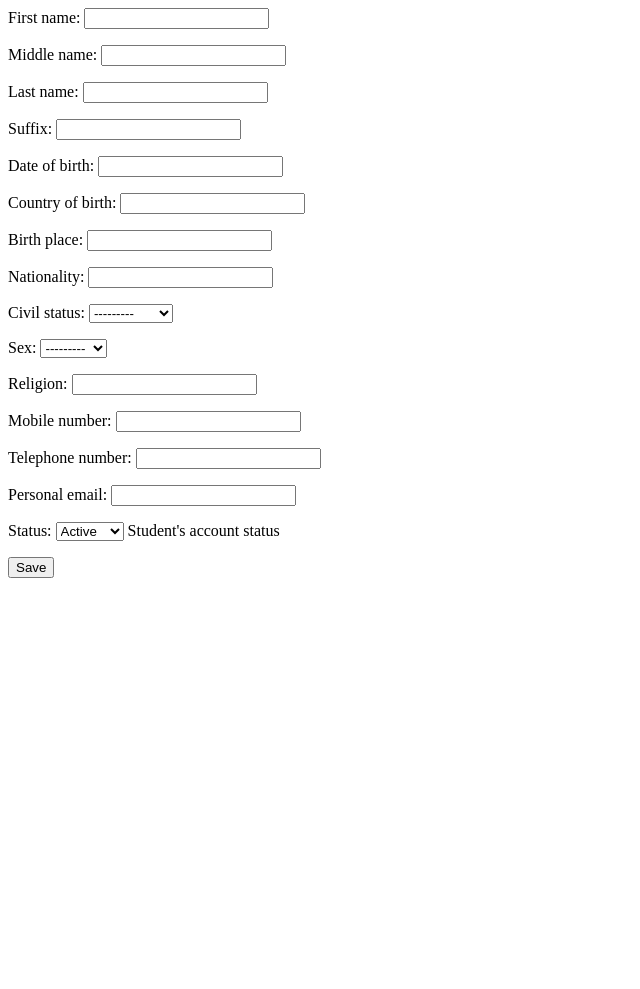
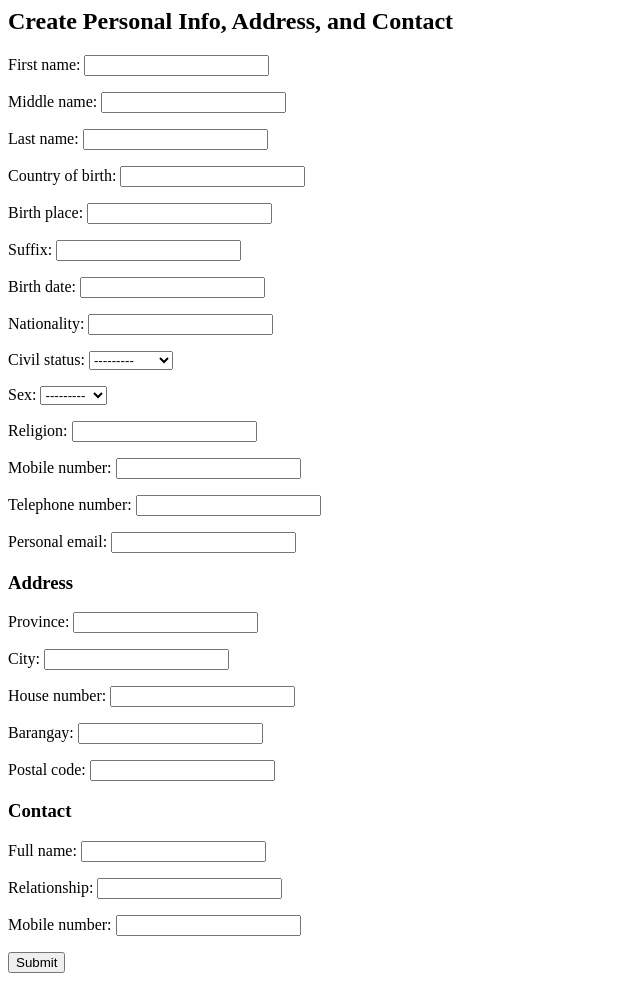
Before and after one commit to remotelyprogrammer/schoolmanagement-sys, a Django app: page /student/create/ in a window 1280 px wide. Shown: the whole page, without its empty margins (0-640 px from the left). Before the commit the page ends 578 px from the top, so only its background shows below. Run offline with Django 4.2, Linux system fonts and the light colour scheme.

Commit message:
second commit

```diff
--- a/student/admin.py
+++ b/student/admin.py
@@ -1,6 +1,6 @@
 from django.contrib import admin
-from .models import PersonalInfo, Address, Contact
+from .models import Student, Address, Contact
 
-admin.site.register(PersonalInfo)
+admin.site.register(Student)
 admin.site.register(Address)
 admin.site.register(Contact)
--- /dev/null
+++ b/student/forms.py
@@ -0,0 +1,30 @@
+from django import forms
+from django.forms import inlineformset_factory
+from .models import Student, Contact, Address
+
+class StudentForm(forms.ModelForm):
+    class Meta:
+        model = Student
+        fields = ['first_name','middle_name', 'last_name', 'country_of_birth', 'birth_place','suffix', 'birth_date', 'nationality', 'civil_status', 'sex', 'religion', 'mobile_number', 'telephone_number', 'personal_email']
+
+
+class ContactForm(forms.ModelForm):
+    class Meta:
+        model = Contact
+        fields = ['full_name', 'relationship', 'mobile_number']
+
+ContactFormSet = inlineformset_factory(
+    Student, Contact, form=ContactForm,
+    fields=['full_name', 'relationship', 'mobile_number'], extra=1, can_delete=True
+)
+
+class AddressForm(forms.ModelForm):
+    class Meta:
+        model = Address
+        fields = ['province', 'city', 'house_number', 'barangay', 'postal_code']
+        # Or use '__all__' to include all fields
+
+AddressFormSet = inlineformset_factory(
+    Student, Address, form=AddressForm,
+    fields=['province', 'city', 'house_number', 'barangay', 'postal_code'], extra=1, can_delete=False
+)
--- a/student/models.py
+++ b/student/models.py
@@ -1,15 +1,17 @@
 from django.db import models
+from django.contrib.auth.models import User
+from django.db.models import Max, Q
 
-class PersonalInfo(models.Model):
+
+class Student(models.Model):
     first_name = models.CharField(max_length=100)
     middle_name = models.CharField(max_length=100)
     last_name = models.CharField(max_length=100)
     suffix = models.CharField(max_length=10, blank=True)
-    date_of_birth = models.DateField()
+    birth_date = models.DateField()
     country_of_birth = models.CharField(max_length=100)
     birth_place = models.CharField(max_length=100)
     nationality = models.CharField(max_length=100)
-
 
     CIVIL_STATUS_CHOICES = [
         ('single', 'Single'),
@@ -18,9 +20,7 @@ class PersonalInfo(models.Model):
         ('divorced', 'Divorced'),
         ('separated', 'Separated'),
     ]
-
     civil_status = models.CharField(max_length=20, choices=CIVIL_STATUS_CHOICES, blank=True)
-
 
     SEX_CHOICES = [
         ('male', 'Male'),
@@ -44,19 +44,23 @@ class PersonalInfo(models.Model):
 
 
 class Address(models.Model):
-    personal_info = models.OneToOneField(PersonalInfo, on_delete=models.CASCADE)
+    student = models.OneToOneField(Student, on_delete=models.CASCADE)
     province = models.CharField(max_length=100)
     city = models.CharField(max_length=100)
     house_number = models.CharField(max_length=20)
     barangay = models.CharField(max_length=100)
     postal_code = models.CharField(max_length=10)
 
+    class Meta:
+        verbose_name_plural = "addresses"
+
+
     def __str__(self):
         return f"{self.house_number} {self.barangay}, {self.city}, {self.province}"
 
 
 class Contact(models.Model):
-    personal_info = models.ForeignKey(PersonalInfo, on_delete=models.CASCADE, related_name='contacts')
+    student = models.ForeignKey(Student, on_delete=models.CASCADE, related_name='contacts')
     full_name = models.CharField(max_length=100)
     relationship = models.CharField(max_length=20)
     mobile_number = models.CharField(max_length=20, blank=True)
--- a/student/urls.py
+++ b/student/urls.py
@@ -5,5 +5,5 @@ app_name = 'student'
 
 urlpatterns = [
     path("", views.index, name="index"),
-    path("create/", views.StudentCreateView.as_view(), name="student-create"),
+    path("create/", views.CreateStudentView.as_view(), name="student-create"),
 ]
--- a/student/views.py
+++ b/student/views.py
@@ -1,15 +1,49 @@
 from django.shortcuts import render, redirect, get_object_or_404
 from django.views.generic.edit import CreateView, DeleteView
 from django.urls import reverse_lazy
-from .models import PersonalInfo
+from .models import Student, Address, Contact
+from .forms import StudentForm, AddressForm, ContactForm
+from django.views import View
+
 
 from django.http import HttpResponse
 
 
 def index(request):
-    return HttpResponse("Hello, world. You're at the polls index.")
+    return HttpResponse("Hello, world. You're at the student index.")
 
-class StudentCreateView(CreateView):
-	model = PersonalInfo
-	template_name = 'student/student-create.html'
-	fields = ('__all__')
+
+class CreateStudentView(View):
+    template_name = 'student/student-create.html'
+
+    def get(self, request, *args, **kwargs):
+        form = StudentForm()
+        address_form = AddressForm()
+        contact_form = ContactForm()
+        return render(request, self.template_name, {
+            'form': form,
+            'address_form': address_form,
+            'contact_form': contact_form,
+        })
+
+    def post(self, request, *args, **kwargs):
+        form = StudentForm(request.POST)
+        address_form = AddressForm(request.POST)
+        contact_form = ContactForm(request.POST)
+
+        if form.is_valid() and address_form.is_valid() and contact_form.is_valid():
+            student = form.save()
+            address = address_form.save(commit=False)
+            address.student = student
+            address.save()
+            contact = contact_form.save(commit=False)
+            contact.student = student
+            contact.save()
+
+            return redirect('student:index')  # Adjust the redirect to where you need.
+
+        return render(request, self.template_name, {
+            'form': form,
+            'address_formset': address_form,
+            'contact_formset': contact_form,
+        })
--- a/templates/student/student-create.html
+++ b/templates/student/student-create.html
@@ -1,5 +1,10 @@
-<form method="post"> {% csrf_token %}
-	{{ form.as_p }}
-	<input type="submit" value="Save">
-
-</form>
+  <h2>Create Personal Info, Address, and Contact</h2>
+  <form method="post">
+    {% csrf_token %}
+    {{ form.as_p }}
+    <h3>Address</h3>
+    {{ address_form.as_p }}
+    <h3>Contact</h3>
+    {{ contact_form.as_p }}
+    <input type="submit" value="Submit">
+  </form>
```
Also changed, not shown: db.sqlite3, student/migrations/0003_alter_contact_personal_info.py (added), student/migrations/0004_student_remove_address_personal_info_and_more.py (added), student/migrations/0005_alter_address_options.py (added), 1 other file.
